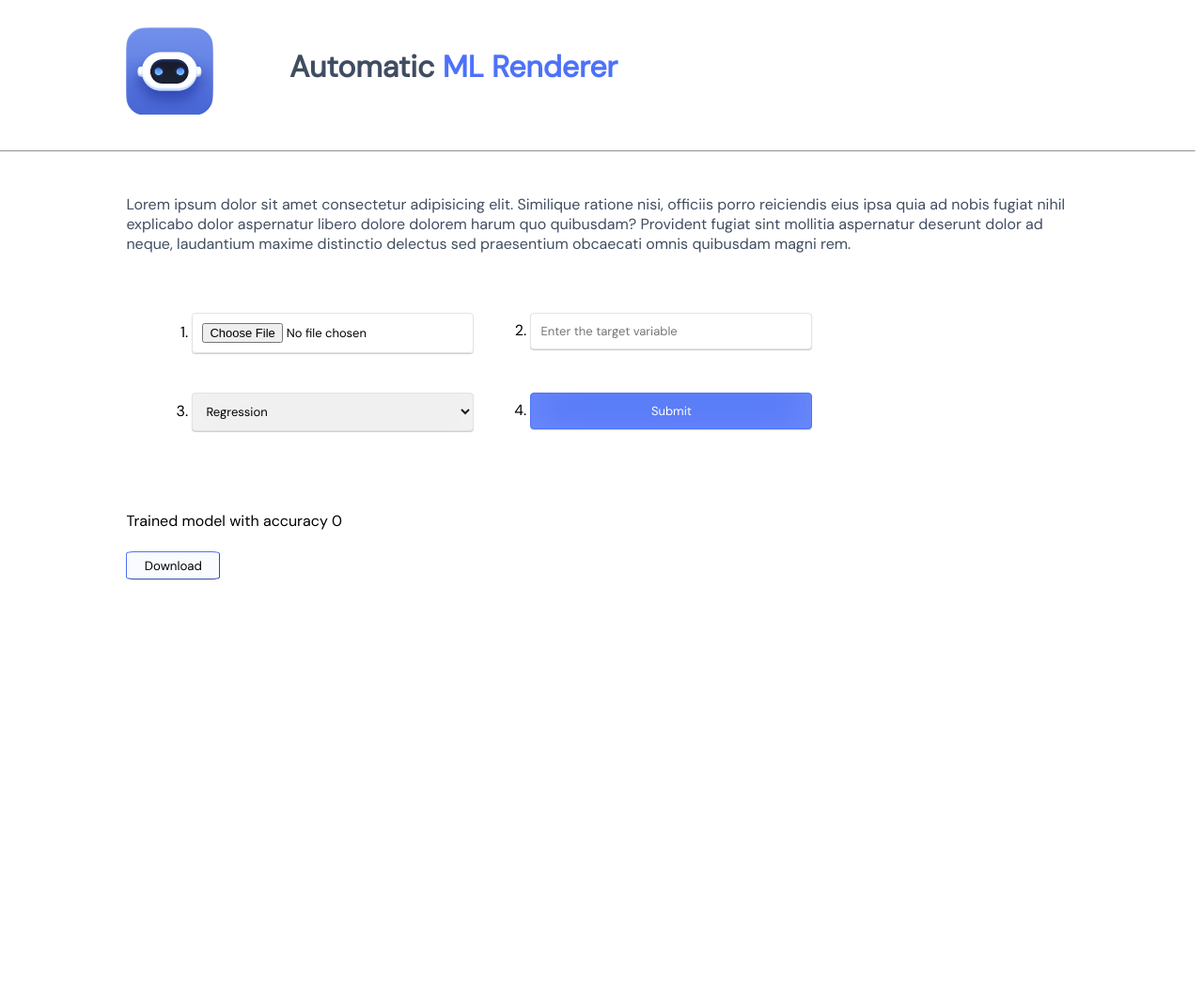
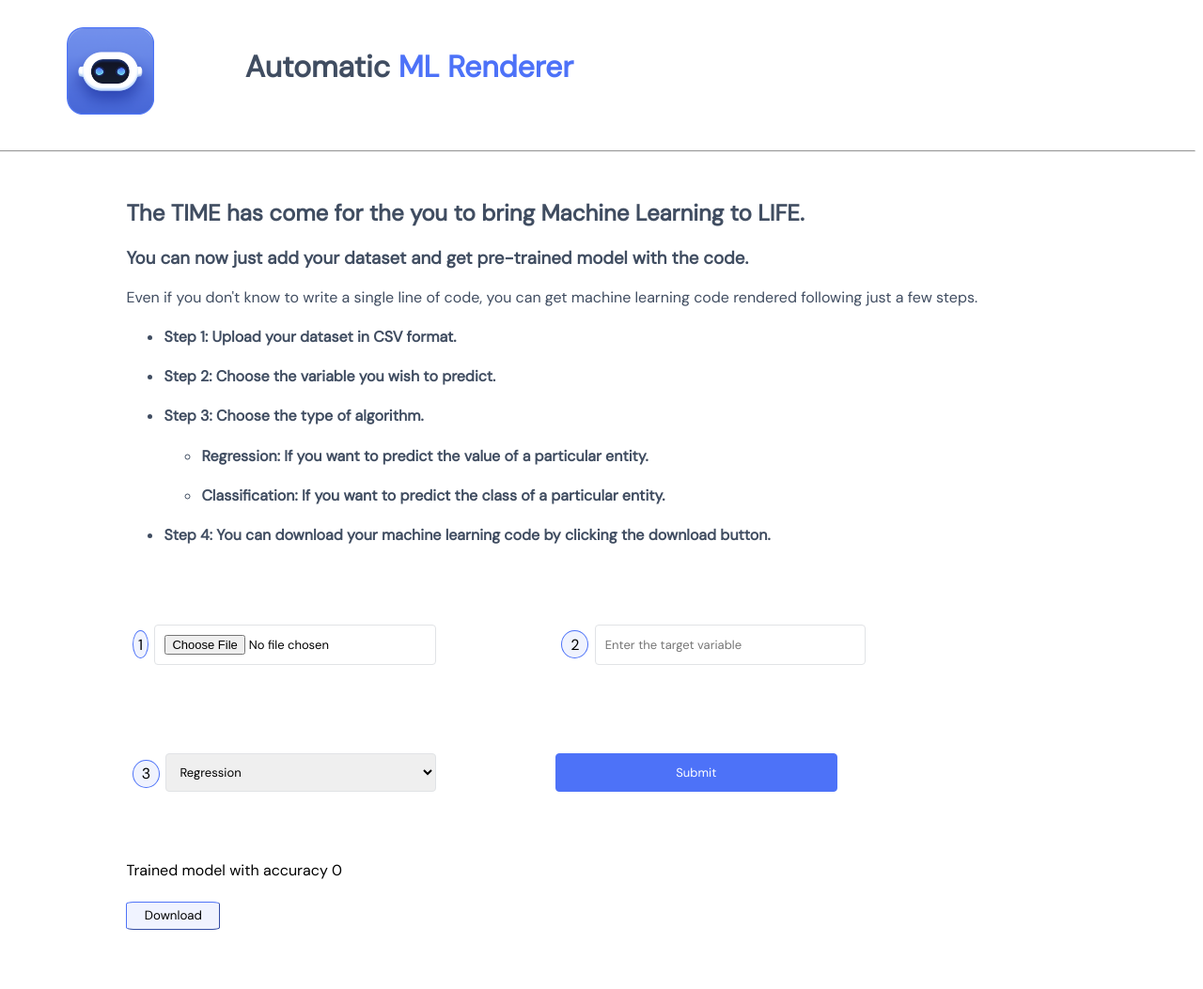
Before and after one commit to AviralJ58/ml-assistant, a Flask app: page / in a window 1280 px wide. Shown: the whole page at 94% size. Before the commit the page ends 617 px from the top, so only its background shows below. Run offline with Flask 2, Linux system fonts and the light colour scheme.

Commit message:
Frontend

```diff
--- a/static/css/style.css
+++ b/static/css/style.css
@@ -23,7 +23,6 @@ input {
 	border: 1px solid;
 	border-color: #E1E3E6;
 	border-radius: 4px;
-	box-shadow: inset 0 -5px 45px rgba(255, 255, 255, 0.2), 0 1px 1px rgba(0, 0, 0, 0.2);
 	-webkit-transition: box-shadow .5s ease;
 	-moz-transition: box-shadow .5s ease;
 	-o-transition: box-shadow .5s ease;
@@ -46,7 +45,6 @@ select {
 	font-size: 13px;
 	border: 1px solid #E1E3E6;
 	border-radius: 4px;
-	box-shadow: inset 0 -5px 45px rgba(255, 255, 255, 0.2), 0 1px 1px rgba(0, 0, 0, 0.2);
 	-webkit-transition: box-shadow .5s ease;
 	-moz-transition: box-shadow .5s ease;
 	-o-transition: box-shadow .5s ease;
@@ -54,14 +52,17 @@ select {
 	transition: box-shadow .5s ease;
 }
 
+h1,h2,h3,h4,h5,h6{
+	color: #404D61;
+}
 .icon{
-	margin-left: 10%;
+	margin-left: 5%;
 	height:93px;
 	width:93px;
 }
 
 .heading{
-	margin-left:300px;
+	margin-left:20%;
 	color: #4D72F8;
 }
 .heading:before{
@@ -73,8 +74,8 @@ select {
 	margin-left: -10%;
 	margin-block-start: 2%;
 	color: #e42626;
-	height: 2px;
-	background-color: #404D61;
+	height: 1px;
+	background-color: #E1E3E6;
 }
 .desc{
 	margin-left: 10%;
@@ -85,14 +86,11 @@ select {
 .inputs{
 	margin-left: 10%;
 	margin-block-start: 5%;
-}
-.list li{
-	float: left;
-	margin:0 30px;
+	display: flex;
 }
 
 .down{
-	background-color: #4E73F808;
+	background-color: #4E73F815;
 	color:#000000;
 	margin-block-start: 2%;
 	width:100px;
@@ -105,5 +103,22 @@ select {
 .container{
 	margin-left: 10%;
 	margin-block-start: 5%;
+	padding-bottom: 5%;
 	display: block;
 }
+
+.main{
+	display: flex;
+	flex-wrap: wrap;
+}
+
+.number{
+	padding-top: 1%;
+	margin: 2%;
+	width: 30px;
+	height: 30px;
+	border: 0.5px solid #4E73F8;
+	border-radius: 100%;
+	background-color: #4E73F815;
+	text-align:center;
+}
--- a/templates/index.html
+++ b/templates/index.html
@@ -10,10 +10,10 @@
     <link href='https://fonts.googleapis.com/css?family=Open+Sans+Condensed:300' rel='stylesheet' type='text/css'>
     <link href='https://fonts.googleapis.com/css?family=DM Sans' rel='stylesheet'>
     <link rel="stylesheet" href="..\static\css\style.css">
+    <link rel="icon" href="..\static\icon.ico">
+    <title>Automatic ML Renderer</title>
+</head>
 
-    <title>Automatic ML</title>
-
-</head>
 <body>
     <br>
     <img src="..\static\icon.png" align=left class='icon'>
@@ -21,39 +21,80 @@
     <br>
     <hr class='divider'>
     <br>
-    <p class='desc'>Lorem ipsum dolor sit amet consectetur adipisicing elit. Similique ratione nisi, officiis porro reiciendis eius ipsa quia ad nobis fugiat nihil explicabo dolor aspernatur libero dolore dolorem harum quo quibusdam? Provident fugiat sint mollitia aspernatur deserunt dolor ad neque, laudantium maxime distinctio delectus sed praesentium obcaecati omnis quibusdam magni rem.
+    <div class="desc">
+        <p>
+            <h2>The TIME has come for the you to bring Machine Learning to LIFE.</h2>
+        <h3>You can now just add your dataset and get pre-trained model with the code.</h3>
+        Even if you don't know to write a single line of code, you can get machine learning code rendered following just a few steps.
+        <br>
+        <ul>
+            <li>
+                <h4>Step 1: <b>Upload your dataset in CSV format.</b></h4>
+            </li>
+            <li>
+                <h4>Step 2:
+                    <b>Choose the variable you wish to predict.</b></h4>
+            </li>
+            <li>
+                <h4>Step 3:
+                    <b>Choose the type of algorithm.</b></h4>
+                    <ul>
+                        <li>
+                            <h4> Regression: If you want to predict the value of a particular entity.
+                            </h4>
+                        </li>
+                        <li>
+                            <h4> Classification: If you want to predict the class of a particular entity.
+                            </h4>
+                        </li>
+                    </ul>
+            </li>
+
+            <li>
+                <h4>Step 4: <b>You can download your machine learning code by clicking the download button.</b></h4>
+            </li>
+        </ul>
         </p>
+    </div>
 
     <form action="" method="post" enctype="multipart/form-data">
-    <div>
+        <div class='main'>
             <div class="inputs">
-            <ol class=list>
-                <li><input type="file" name="csvfile"></li>
-                <li><input type="text" name="target" placeholder="Enter the target variable" required="required" /></li>
-            </ol>
+                    <div class="number">
+                        1
+                    </div>
+                    <input type="file" name="csvfile">
+            </div>
+            <div class="inputs">
+                <div class="number">
+                    2
+                </div>
+                <input type="text" name="target" placeholder="Enter the target variable" required="required" />
+            </div>
         </div>
             <br>
+        <div class="main">
             <div class="inputs">
-            <ol start=3 class='list'>
-                <li><select name="type" id="type">
+                <div class="number">
+                    3
+                </div>
+                <select name="type" id="type">
                         <option value="regression">Regression</option>
                         <option value="classification">Classification</option>
-                    </select></li>
-                <li>
+                </select>
+            </div>
+
+            <div class="inputs">
                 <input type="submit" value="Submit" class="submit">
-                </li>
-            </ol>
             </div>
         </div>
     </form>
-<br>
-<br>
-<br>
+
     <div class="container">
         {{ prediction_text }}
         <br>
         <a href="/return-files/" download><button class='down'>Download</button></a>
     </div>
-    </div>
+
 </body>
 </html>
```
Also changed, not shown: static/icon.ico (added), static/icon.png. Lines whose indentation alone changed are shown as unchanged.
